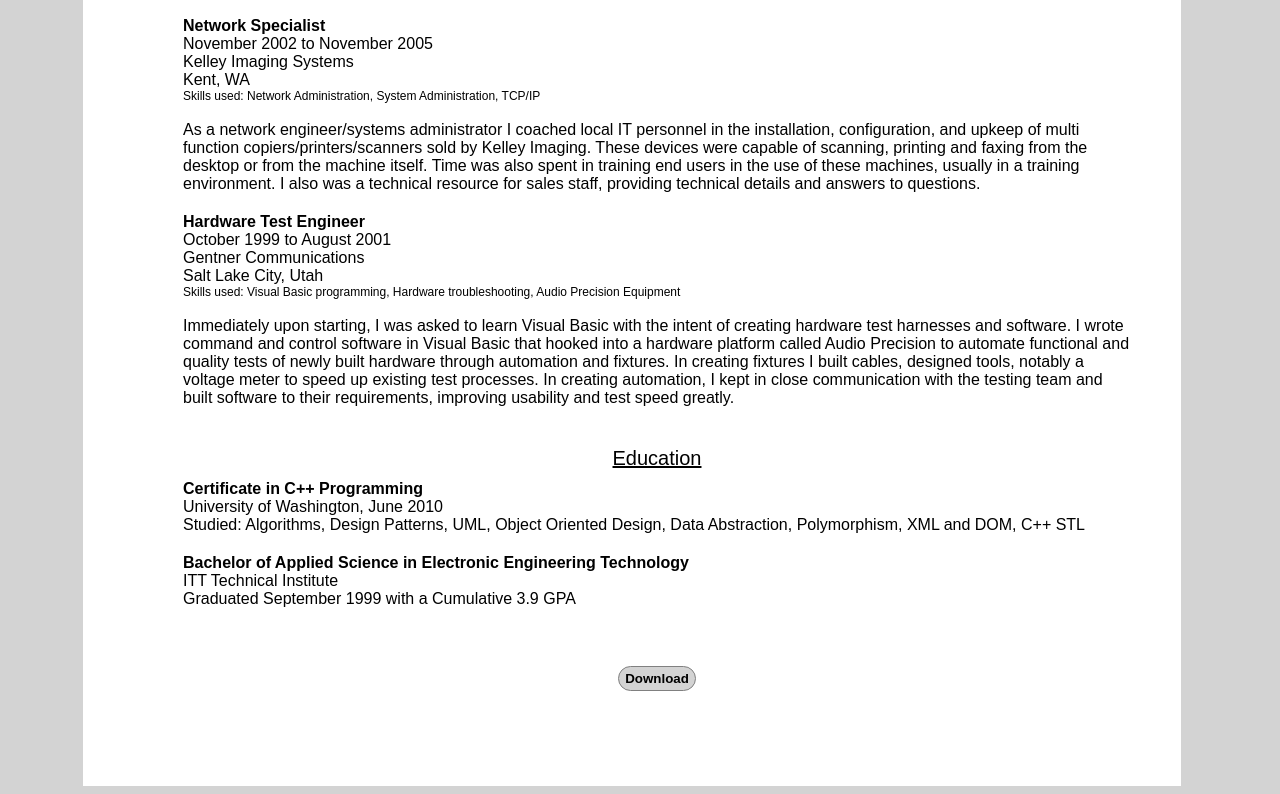
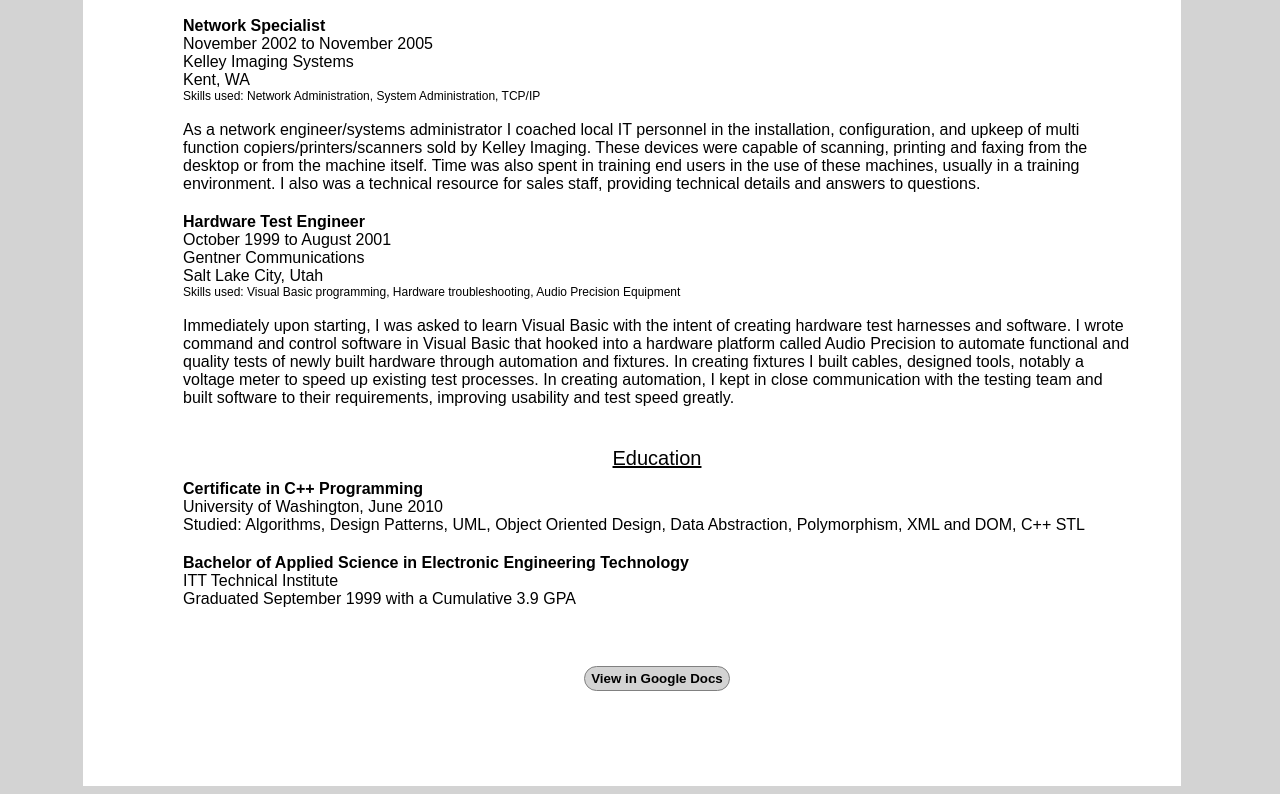
Before and after one commit to ssteinhorst/scottsteinhorst, a plain HTML site: page resume.html in a window 1280 px wide. Shown: the part 1529-2323 px from the top of the page. Drawn offline with Linux system fonts and the light colour scheme.

Commit message:
my host doesn't allow direct linking of files, so adding a google docs link instead of the resume file

```diff
--- a/resume.html
+++ b/resume.html
@@ -255,7 +255,8 @@
         </div>
         <br>
         <div class="section">
-            <a href="./resources/scott_steinhorst.pdf" class="res_download"><button class="res_dl_button" type="button">Download</button></a>
+            <a href="https://docs.google.com/document/d/1OzIyUqmk_N-wDzFOlDqxdIM6eSv1vxIPObKXYv8C-FM/edit?usp=sharing"
+               class="res_download"><button class="res_dl_button" type="button">View in Google Docs</button></a>
             </div>
         </div>
     </div>
```
